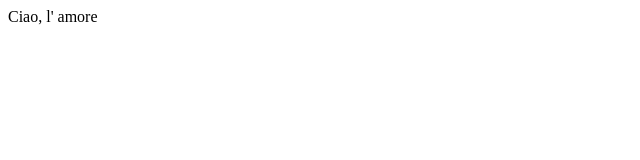
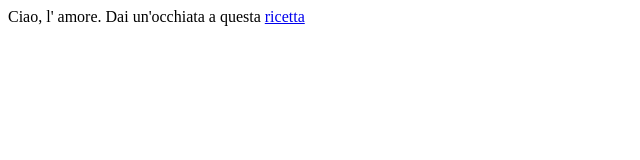
Before and after one commit to effecoppola/effecoppola.github.io, a plain HTML site: page index.html in a window 1280 px wide. Shown: the whole page, without its empty margins (0-640 px from the left). Drawn offline with Linux system fonts and the light colour scheme.

Commit message:
initial commit

```diff
--- a/index.html
+++ b/index.html
@@ -7,6 +7,7 @@
     </title>
 </head>
 <body>
-Ciao, l' amore
+Ciao, l' amore. Dai un'occhiata a questa
+<a href="/example/recipe.html" target="blank">ricetta</a>
 </body>
 </html>
```
